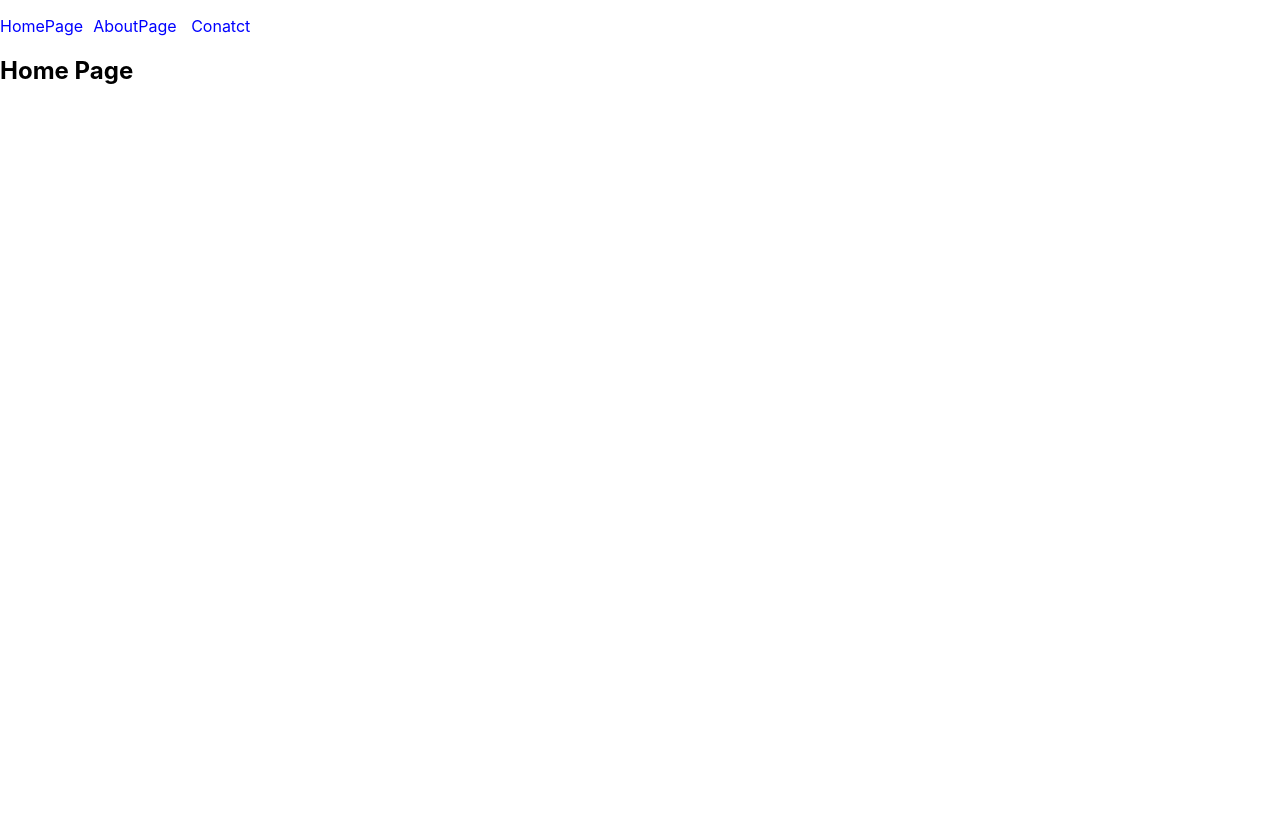
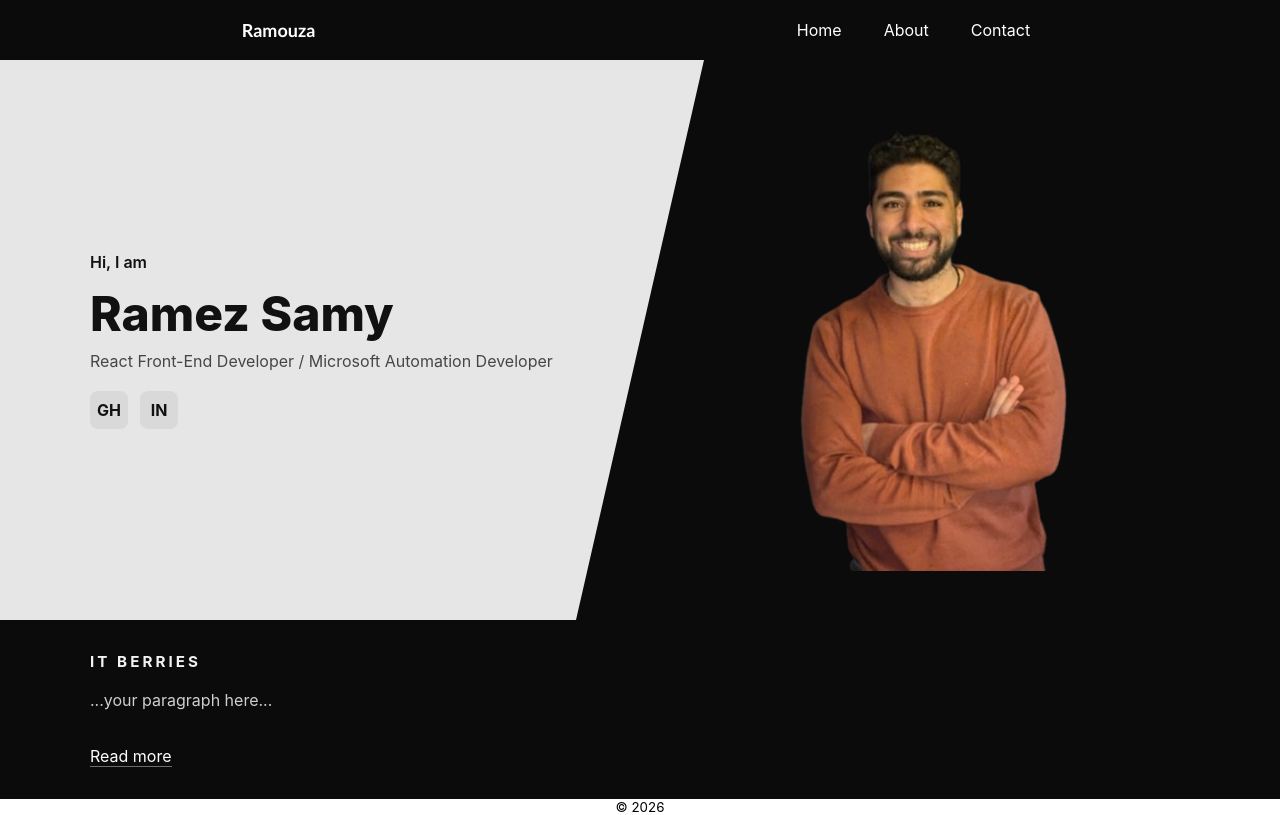
Before and after one commit to Ramouza/Portfolio, a React (Create React App) app: page / in a window 1280 px wide. Built offline with nearby package versions, Linux system fonts and the light colour scheme.

Commit message:
After Designing Homepage

```diff
--- a/package.json
+++ b/package.json
@@ -15,6 +15,7 @@
     "react-dom": "^19.2.3",
     "react-router-dom": "^7.12.0",
     "react-scripts": "5.0.1",
+    "sass": "^1.97.2",
     "typescript": "^4.9.5",
     "web-vitals": "^2.1.4"
   },
--- a/src/App.tsx
+++ b/src/App.tsx
@@ -12,22 +12,6 @@ function App() {
   return (
     <>
       <BrowserRouter>
-        <header>
-          <nav>
-            <ul>
-              <li>
-                <Link to="/">HomePage</Link>
-              </li>
-              <li>
-                <Link to="/about">AboutPage</Link>
-              </li>
-              <li>
-                <Link to="/contact"> Conatct</Link>
-              </li>
-            </ul>
-          </nav>
-        </header>
-
         <Routes>
           <Route path="/" element={<Home />} />
           <Route path="/about" element={<About />} />
--- a/src/components/AboutComponent/AboutComponent.tsx
+++ b/src/components/AboutComponent/AboutComponent.tsx
@@ -1,5 +1,14 @@
+import Navbar from "../../layouts/Navbar/navbar.component";
+
 const About = () => {
-  return <h2>About Page</h2>;
+  return (
+        <>
+          <Navbar />
+        <main>
+          <h1>This is About Page</h1>
+        </main>
+    </>
+  );
 };
 
 export default About;
--- a/src/components/ContactComponent/ContactComponent.tsx
+++ b/src/components/ContactComponent/ContactComponent.tsx
@@ -1,5 +1,14 @@
+import Navbar from "../../layouts/Navbar/navbar.component";
+
 const Contact = () => {
-  return <h2>Contact Page</h2>;
+  return (
+        <>
+          <Navbar />
+        <main>
+          <h1>This is Contact Page</h1>
+        </main>
+    </>
+  );
 };
 
 export default Contact;
--- /dev/null
+++ b/src/components/HomeComponent/HomeComponent.styles.scss
@@ -0,0 +1,178 @@
+$black: #0b0b0b;
+$light: #e6e6e6;
+$text: #111;
+.site-footer{
+    display: flex;
+    flex-direction: row;
+    justify-content: center;
+}
+.hero {
+  background: $light;
+  position: relative;
+  overflow: hidden; // important for diagonal shape
+
+  // The inclined black area on the right
+  &::after {
+    content: "";
+    position: absolute;
+    inset: 0;
+    background: $black;
+
+    // Diagonal edge
+    clip-path: polygon(55% 0, 100% 0, 100% 100%, 45% 100%);
+    z-index: 0;
+  }
+
+  &__inner {
+    position: relative;
+    z-index: 1; // above the pseudo background
+    min-height: 70vh;
+    display: grid;
+    grid-template-columns: 1.1fr 0.9fr;
+    align-items: center;
+    gap: 2rem;
+
+    width: min(1100px, 92%);
+    margin: 0 auto;
+    // padding: 2.5rem 0;
+  }
+
+  &__content {
+    color: $text;
+    max-width: 520px;
+  }
+
+  &__kicker {
+    font-weight: 600;
+    margin: 0 0 0.75rem;
+  }
+
+  &__title {
+    margin: 0;
+    font-size: clamp(2rem, 4vw, 3rem);
+    font-weight: 800;
+  }
+
+  &__subtitle {
+    margin: 0.5rem 0 1.25rem;
+    opacity: 0.75;
+    padding-right: 10px;
+  }
+
+  &__social {
+    list-style: none;
+    display: flex;
+    gap: 0.75rem;
+    padding: 0;
+    margin: 0;
+
+    a {
+      display: inline-flex;
+      width: 38px;
+      height: 38px;
+      border-radius: 8px;
+      align-items: center;
+      justify-content: center;
+
+      background: #d9d9d9;
+      color: $text;
+      text-decoration: none;
+      font-weight: 700;
+
+      &:hover {
+        filter: brightness(0.95);
+      }
+    }
+  }
+
+  &__visual {
+    display: flex;
+    justify-content: center;
+    align-items: flex-end;
+  }
+
+  &__photo {
+    max-width: 360px;
+    width: 100%;
+    height: auto;
+    // photo sits on black area visually
+  }
+}
+
+.site-header {
+  background: $light;
+
+  .nav {
+    width: min(1100px, 92%);
+    margin: 0 auto;
+    padding: 1rem 0;
+
+    display: flex;
+    align-items: center;
+    justify-content: space-between;
+    gap: 1.5rem;
+
+    &__links {
+      list-style: none;
+      display: flex;
+      gap: 1.25rem;
+      padding: 0;
+      margin: 0;
+
+      a {
+        text-decoration: none;
+        color: #fff; // appears over black on the right in the screenshot style
+        font-size: 0.95rem;
+        opacity: 0.9;
+
+        &:hover { opacity: 1; }
+      }
+    }
+
+    &__cta {
+      text-decoration: none;
+      background: #fff;
+      color: $black;
+      padding: 0.55rem 0.9rem;
+      border-radius: 999px;
+      font-weight: 700;
+      font-size: 0.85rem;
+    }
+  }
+}
+
+// Bottom black bar section (like screenshot)
+.feature {
+  background: $black;
+  color: #f2f2f2;
+
+  &__inner {
+    width: min(1100px, 92%);
+    margin: 0 auto;
+    padding: 2rem 0;
+  }
+
+  &__title {
+    letter-spacing: 0.2em;
+    font-size: 0.95rem;
+    margin: 0 0 0.75rem;
+  }
+
+  &__text {
+    opacity: 0.85;
+    max-width: 900px;
+    line-height: 1.7;
+  }
+
+  &__link {
+    display: inline-block;
+    margin-top: 1rem;
+    color: #fff;
+    text-decoration: none;
+    border-bottom: 1px solid rgba(255,255,255,0.4);
+
+    &:hover {
+      border-bottom-color: #fff;
+    }
+  }
+}
--- a/src/components/HomeComponent/HomeComponent.tsx
+++ b/src/components/HomeComponent/HomeComponent.tsx
@@ -1,5 +1,64 @@
+import React from "react";
+import './HomeComponent.styles.scss';
+import personImg from "../../assets/profile.png"
+
+
+//imported components
+import Navbar from "../../layouts/Navbar/navbar.component";
+
 const Home = () => {
-  return <h2>Home Page</h2>;
+  return (
+    <>
+      <Navbar />
+      <main className="Container">
+        <section className="hero" aria-labelledby="hero-title">
+          <div className="hero__inner">
+            <div className="hero__content">
+              <p className="hero__kicker">Hi, I am</p>
+              <h1 id="hero-title" className="hero__title">
+                Ramez Samy
+              </h1>
+              <p className="hero__subtitle">
+                React Front-End Developer / Microsoft Automation Developer
+              </p>
+
+              <ul className="hero__social" aria-label="Social links">
+                <li>
+                  <a href="#" aria-label="GitHub">
+                    GH
+                  </a>
+                </li>
+                <li>
+                  <a href="#" aria-label="LinkedIn">
+                    IN
+                  </a>
+                </li>
+              </ul>
+            </div>
+
+            <div className="hero__visual" aria-hidden="true">
+              <img className="hero__photo" src={personImg} alt="Ramez's Profile Picture" />
+            </div>
+          </div>
+        </section>
+
+        <section className="feature" aria-labelledby="feature-title">
+          <div className="feature__inner">
+            <h2 id="feature-title" className="feature__title">
+              IT BERRIES
+            </h2>
+            <p className="feature__text">...your paragraph here...</p>
+            <a className="feature__link" href="#more">
+              Read more
+            </a>
+          </div>
+        </section>
+      </main>
+      <footer className="site-footer">
+        <small>© 2026</small>
+      </footer>
+    </>
+  );
 };
 
 export default Home;
--- /dev/null
+++ b/src/layouts/Navbar/navbar.component.tsx
@@ -0,0 +1,19 @@
+import React from 'react';
+import './navbar.styles.scss';
+
+import { Link } from 'react-router-dom';
+
+const Navbar = () => {
+  return (
+      <nav className="navbar">
+        <div><Link className='Logo' to="/">Ramouza</Link></div>
+        <ul>
+          <li><Link className='btn' to="/">Home</Link></li>
+          <li><Link className='btn' to="/about">About</Link></li>
+          <li><Link className='btn' to="/contact">Contact</Link></li>
+        </ul>
+      </nav>
+  );
+}
+
+export default Navbar;
--- /dev/null
+++ b/src/layouts/Navbar/navbar.styles.scss
@@ -0,0 +1,41 @@
+  $black: #0b0b0b;
+
+
+  .navbar {
+    position: sticky;
+    top: 0;
+    width: 100%;
+    height: 60px;
+    background: $black;
+    display: flex;
+    flex-direction: row;
+    justify-content: space-around;
+    align-items: center;
+  }
+
+  .Logo {
+    font-family: 'Gill Sans', 'Gill Sans MT', Calibri, 'Trebuchet MS', sans-serif;
+    padding: 0.5em 1.0em;
+    cursor: pointer;
+    text-decoration: none;
+    font-weight: bold;
+    font-size: large;
+     color: #fff;
+
+  }
+    .Logo:hover {
+    background: #e4ae0b;
+    border-radius: 10px;
+  }
+
+  .btn {
+    padding: 0.5em 1.0em;
+    color: #fff;
+    cursor: pointer;
+    transition: 0.3s;
+  }
+
+  .btn:hover {
+    background: #e4ae0b;
+    border-radius: 10px;
+  }
```
Also changed, not shown: src/assets/profile.png (added), 1 other file (tests, documents, lock files or other folders).
